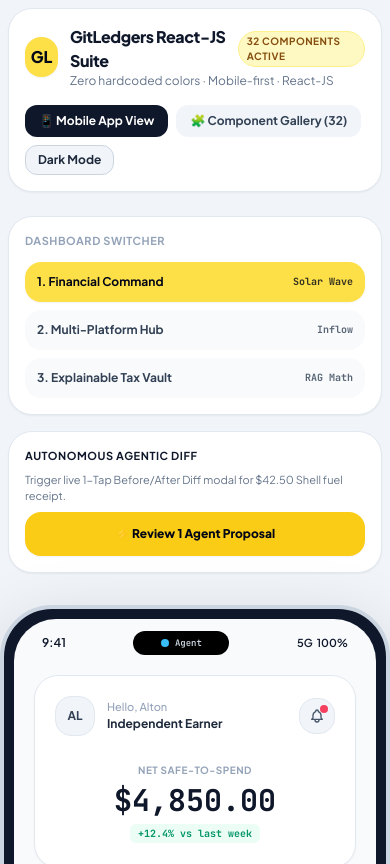
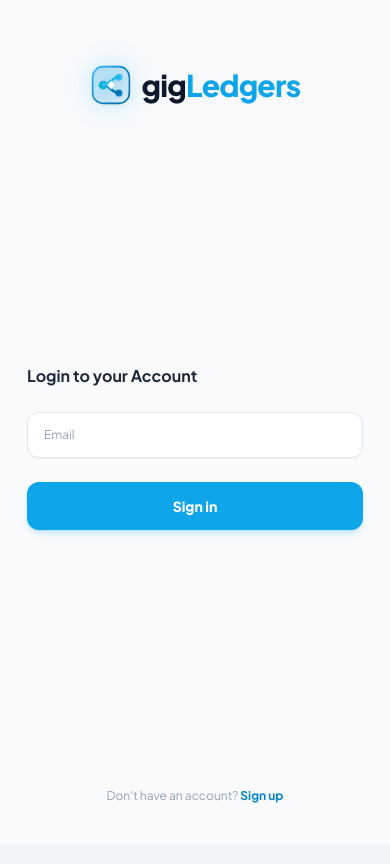
Before and after one commit to KukrejaNidhi/gigLedger-frontend, a React (Vite) app: page / in a window 390 px wide. Shown: the top 864 px of the page. Built offline with nearby package versions, Linux system fonts and the light colour scheme.

Commit message:
feat(app): integrate splash boot screen, auth flow, and mobile dashboard

```diff
--- a/src/App.jsx
+++ b/src/App.jsx
@@ -1,4 +1,5 @@
-import React, { useState } from 'react';
+import React, { useState, useEffect } from 'react';
+import { LogOut } from 'lucide-react';
 import {
   HatchedBenchmarkBarChart,
   TorusHaloDial,
@@ -28,12 +29,22 @@ import {
   StandardToastNotification,
   ThemeToggleSwitch,
   BottomNavigationDock,
+  GitLedgersLogo,
+  SplashScreen,
+  LoginPage,
+  RegisterPage,
 } from './components/index.js';
+import { storage } from './utils/storage.js';
 
 export default function App() {
-  const [isDarkMode, setIsDarkMode] = useState(false);
-  const [viewMode, setViewMode] = useState('app');
-  const [activeDashboard, setActiveDashboard] = useState('command');
+  const [showSplash, setShowSplash] = useState(true);
+  const [isDarkMode, setIsDarkMode] = useState(() => storage.getThemePref());
+  const [currentUser, setCurrentUser] = useState(() => {
+    const session = storage.getAuthSession();
+    return session ? session.user : null;
+  });
+  const [authMode, setAuthMode] = useState('login'); // 'login' | 'register'
+  const [activeDashboard, setActiveDashboard] = useState('command'); // 'command' | 'platforms' | 'taxvault'
   const [isDiffOpen, setIsDiffOpen] = useState(false);
   const [toast, setToast] = useState({
     open: false,
@@ -42,15 +53,26 @@ export default function App() {
     type: 'info',
   });
 
-  const toggleTheme = () => {
-    setIsDarkMode(!isDarkMode);
-    if (!isDarkMode) {
+  // Apply dark mode class to document root on mount & change
+  useEffect(() => {
+    if (isDarkMode) {
       document.documentElement.classList.add('dark');
-      showToast('Obsidian Dark Mode Active', 'Refined non-neon matte slate theme engaged.', 'info');
     } else {
       document.documentElement.classList.remove('dark');
-      showToast('Solar Minimal Light Mode Active', 'Clean white canvas with solar yellow palette.', 'info');
     }
+    storage.setThemePref(isDarkMode);
+  }, [isDarkMode]);
+
+  const toggleTheme = () => {
+    setIsDarkMode(prev => {
+      const next = !prev;
+      if (next) {
+        showToast('Obsidian Dark Mode', 'Refined matte slate theme engaged.', 'info');
+      } else {
+        showToast('Solar Minimal Light Mode', 'Clean white canvas with electric sky palette.', 'info');
+      }
+      return next;
+    });
   };
 
   const showToast = (title, message, type = 'info') => {
@@ -60,112 +82,128 @@ export default function App() {
     }, 4000);
   };
 
+  const handleLoginSuccess = (user) => {
+    setCurrentUser(user);
+    showToast('Session Verified', `Authenticated as ${user.name || user.email}. Welcome!`, 'success');
+  };
+
+  const handleRegisterSuccess = (newUser) => {
+    setCurrentUser(newUser);
+    showToast('Account Ready', `Welcome to gigLedgers, ${newUser.firstName || newUser.name}!`, 'success');
+  };
+
+  const handleLogout = () => {
+    const userName = currentUser?.firstName || currentUser?.name || 'User';
+    storage.clearAuthSession();
+    setCurrentUser(null);
+    setAuthMode('login');
+    showToast('Signed Out', `Goodbye ${userName}. Your 2FA session has been securely ended.`, 'info');
+  };
+
   return (
-    <div className={`min-h-screen ${isDarkMode ? 'dark bg-slate-950 text-slate-100' : 'bg-slate-100 text-slate-800'} font-sans p-2 sm:p-6 flex flex-col items-center transition-colors duration-300`}>
+    <div className={`min-h-screen w-full ${isDarkMode ? 'dark bg-[#0D1117] text-slate-100' : 'bg-[#F8FAFC] text-slate-800'} font-sans p-0 m-0 flex flex-col items-center justify-start transition-colors duration-300`}>
 
-      {/* Top Controller Bar */}
-      <header className="w-full max-w-6xl mb-6 bg-white dark:bg-slate-900 p-4 rounded-3xl border border-slate-200 dark:border-slate-800 flex flex-col md:flex-row items-center justify-between gap-4 shadow-sm">
-        <div className="flex items-center gap-3">
-          <div className="w-10 h-10 rounded-2xl bg-yellow-300 text-slate-950 flex items-center justify-center font-extrabold text-base shadow-sm">
-            GL
+      {/* 1. OPENING BOOTING SPLASH SCREEN (Dynamic Theme & Kinetic Typography Bouncing) */}
+      {showSplash && (
+        <SplashScreen
+          isDarkMode={isDarkMode}
+          onComplete={() => setShowSplash(false)}
+          duration={2200}
+        />
+      )}
+
+      {/* 2. MAIN APP CONTENT (MOBILE-FIRST EDGE-TO-EDGE) */}
+      <main className="w-full max-w-md mx-auto min-h-screen flex flex-col p-0 m-0">
+
+        {/* VIEW 1: AUTHENTICATION FLOW (LANDS ON LOGIN PAGE BY DEFAULT) */}
+        {!currentUser ? (
+          <div className="w-full min-h-screen flex flex-col p-0 m-0 animate-fadeIn">
+            {authMode === 'login' ? (
+              <LoginPage
+                onLoginSuccess={handleLoginSuccess}
+                onNavigateToRegister={() => setAuthMode('register')}
+                onShowToast={showToast}
+              />
+            ) : (
+              <RegisterPage
+                onRegisterSuccess={handleRegisterSuccess}
+                onNavigateToLogin={() => setAuthMode('login')}
+                onShowToast={showToast}
+              />
+            )}
           </div>
-          <div>
+        ) : (
+          /* VIEW 2: AUTHENTICATED MOBILE APP DASHBOARD */
+          <div className="w-full min-h-screen p-4 pb-20 space-y-4 animate-fadeIn bg-[#F8FAFC] dark:bg-[#0D1117]">
+
+            {/* App Internal Header with User Profile, Theme Switcher & Logout */}
+            <div className="w-full bg-white dark:bg-[#161B22] p-3.5 rounded-2xl border border-[#E2E8F0] dark:border-[#30363D] flex items-center justify-between shadow-sm">
               <div className="flex items-center gap-2">
-              <h1 className="text-base font-extrabold text-slate-900 dark:text-white tracking-tight">GitLedgers React-JS Suite</h1>
-              <span className="px-2 py-0.5 rounded-full bg-yellow-100 dark:bg-yellow-950/60 text-yellow-800 dark:text-yellow-300 text-[10px] font-bold uppercase tracking-wider border border-yellow-200 dark:border-yellow-800/60">
-                32 Components Active
-              </span>
-            </div>
-            <p className="text-xs text-slate-500 dark:text-slate-400">Zero hardcoded colors · Mobile-first · React-JS</p>
-          </div>
+                <GitLedgersLogo size="sm" showTagline={false} />
               </div>
 
-        <div className="flex flex-wrap items-center gap-2">
+              <div className="flex items-center gap-2">
+                <div className="flex items-center gap-1.5 px-2.5 py-1 rounded-xl bg-slate-100 dark:bg-slate-800 border border-slate-200 dark:border-slate-700 text-xs">
+                  <span className="w-2 h-2 rounded-full bg-emerald-500 animate-pulse"></span>
+                  <span className="font-bold text-slate-800 dark:text-slate-200">{currentUser.firstName || currentUser.name || 'Active'}</span>
+                </div>
+                <ThemeToggleSwitch isDarkMode={isDarkMode} onToggle={toggleTheme} />
                 <button
-            onClick={() => setViewMode('app')}
-            className={`px-3.5 py-2 rounded-xl text-xs font-bold transition ${viewMode === 'app' ? 'bg-slate-900 dark:bg-white text-white dark:text-slate-900' : 'bg-slate-100 dark:bg-slate-800 text-slate-700 dark:text-slate-300'}`}
+                  onClick={handleLogout}
+                  className="p-2 rounded-xl bg-rose-50 dark:bg-rose-950/40 hover:bg-rose-100 dark:hover:bg-rose-900/60 text-rose-600 dark:text-rose-400 border border-rose-200 dark:border-rose-800/60 transition"
+                  title="Sign Out"
                 >
-            📱 Mobile App View
-          </button>
-          <button
-            onClick={() => setViewMode('gallery')}
-            className={`px-3.5 py-2 rounded-xl text-xs font-bold transition ${viewMode === 'gallery' ? 'bg-slate-900 dark:bg-white text-white dark:text-slate-900' : 'bg-slate-100 dark:bg-slate-800 text-slate-700 dark:text-slate-300'}`}
-          >
-            🧩 Component Gallery (32)
-          </button>
-          <ThemeToggleSwitch isDarkMode={isDarkMode} onToggle={toggleTheme} />
-        </div>
-      </header>
-
-      {/* VIEW 1: Mobile Simulator View */}
-      {viewMode === 'app' ? (
-        <main className="w-full max-w-6xl flex flex-col lg:flex-row gap-8 items-center justify-center">
-
-          {/* Left: 3-Dashboard Navigator */}
-          <div className="w-full lg:w-80 space-y-4">
-            <div className="bg-white dark:bg-slate-900 p-4 rounded-3xl border border-slate-200 dark:border-slate-800 space-y-3 shadow-sm">
-              <div className="text-[11px] font-bold uppercase tracking-wider text-slate-400">Dashboard Switcher</div>
-              <div className="grid grid-cols-1 gap-2 text-xs">
-                <button
-                  onClick={() => setActiveDashboard('command')}
-                  className={`text-left p-3 rounded-2xl font-bold flex items-center justify-between transition ${activeDashboard === 'command' ? 'bg-yellow-300 text-slate-950 shadow-sm' : 'bg-slate-50 dark:bg-slate-800 text-slate-700 dark:text-slate-300'}`}
-                >
-                  <span>1. Financial Command</span>
-                  <span className="text-[10px] font-mono opacity-80">Solar Wave</span>
-                </button>
-                <button
-                  onClick={() => setActiveDashboard('platforms')}
-                  className={`text-left p-3 rounded-2xl font-bold flex items-center justify-between transition ${activeDashboard === 'platforms' ? 'bg-yellow-300 text-slate-950 shadow-sm' : 'bg-slate-50 dark:bg-slate-800 text-slate-700 dark:text-slate-300'}`}
-                >
-                  <span>2. Multi-Platform Hub</span>
-                  <span className="text-[10px] font-mono opacity-80">Inflow</span>
-                </button>
-                <button
-                  onClick={() => setActiveDashboard('taxvault')}
-                  className={`text-left p-3 rounded-2xl font-bold flex items-center justify-between transition ${activeDashboard === 'taxvault' ? 'bg-yellow-300 text-slate-950 shadow-sm' : 'bg-slate-50 dark:bg-slate-800 text-slate-700 dark:text-slate-300'}`}
-                >
-                  <span>3. Explainable Tax Vault</span>
-                  <span className="text-[10px] font-mono opacity-80">RAG Math</span>
+                  <LogOut className="w-4 h-4" />
                 </button>
               </div>
             </div>
 
-            <div className="bg-white dark:bg-slate-900 p-4 rounded-3xl border border-slate-200 dark:border-slate-800 space-y-2 text-xs shadow-sm">
-              <div className="font-bold text-slate-900 dark:text-white uppercase tracking-wider text-[11px]">Autonomous Agentic Diff</div>
-              <p className="text-[11px] text-slate-500 dark:text-slate-400">Trigger live 1-Tap Before/After Diff modal for $42.50 Shell fuel receipt.</p>
-              <SolarActionButton label="⚡ Review 1 Agent Proposal" onClick={() => setIsDiffOpen(true)} />
-            </div>
+            {/* Dashboard Navigation Tabs in Sky Blue */}
+            <div className="w-full bg-white dark:bg-[#161B22] p-1.5 rounded-2xl border border-[#E2E8F0] dark:border-[#30363D] flex items-center justify-between gap-1 text-xs shadow-sm overflow-x-auto no-scrollbar">
+              <button
+                onClick={() => setActiveDashboard('command')}
+                className={`flex-1 py-2 px-2.5 rounded-xl font-bold whitespace-nowrap text-center transition ${
+                  activeDashboard === 'command'
+                    ? 'bg-sky-500 text-white shadow-sm font-extrabold'
+                    : 'text-slate-600 dark:text-slate-400 hover:bg-slate-100 dark:hover:bg-slate-800'
+                }`}
+              >
+                1. Command
+              </button>
+              <button
+                onClick={() => setActiveDashboard('platforms')}
+                className={`flex-1 py-2 px-2.5 rounded-xl font-bold whitespace-nowrap text-center transition ${
+                  activeDashboard === 'platforms'
+                    ? 'bg-sky-500 text-white shadow-sm font-extrabold'
+                    : 'text-slate-600 dark:text-slate-400 hover:bg-slate-100 dark:hover:bg-slate-800'
+                }`}
+              >
+                2. Inflow
+              </button>
+              <button
+                onClick={() => setActiveDashboard('taxvault')}
+                className={`flex-1 py-2 px-2.5 rounded-xl font-bold whitespace-nowrap text-center transition ${
+                  activeDashboard === 'taxvault'
+                    ? 'bg-sky-500 text-white shadow-sm font-extrabold'
+                    : 'text-slate-600 dark:text-slate-400 hover:bg-slate-100 dark:hover:bg-slate-800'
+                }`}
+              >
+                3. Tax Vault
+              </button>
             </div>
 
-          {/* Center Phone Frame */}
-          <div className="relative w-[390px] h-[834px] bg-slate-900 dark:bg-black rounded-[52px] p-[10px] shadow-[0_20px_70px_rgba(0,0,0,0.15)] dark:shadow-[0_25px_80px_rgba(0,0,0,0.85)] border-[4px] border-slate-300 dark:border-slate-800 flex flex-col justify-between overflow-hidden">
-            <div className="relative w-full h-full bg-slate-50 dark:bg-slate-950 text-slate-800 dark:text-slate-100 rounded-[42px] overflow-hidden flex flex-col justify-between select-none">
-
-              {/* Dynamic Island Status Bar */}
-              <div className="absolute top-0 left-0 right-0 z-50 flex justify-between items-center px-7 pt-3 pb-1 text-xs font-semibold pointer-events-none text-slate-900 dark:text-white">
-                <span>9:41</span>
-                <div className="w-24 h-6 bg-black rounded-full mx-auto flex items-center justify-center gap-1.5">
-                  <span className="w-2 h-2 rounded-full bg-sky-400"></span>
-                  <span className="text-[9px] text-slate-300 font-mono">Agent</span>
-                </div>
-                <div className="flex items-center gap-1 text-[11px]">
-                  <span>5G</span>
-                  <span>100%</span>
-                </div>
-              </div>
-
-              {/* DASHBOARD 1: COMMAND */}
+            {/* DASHBOARD 1: FINANCIAL COMMAND */}
             {activeDashboard === 'command' && (
-                <div className="flex-1 overflow-y-auto no-scrollbar pt-14 px-5 pb-24 space-y-4">
+              <div className="space-y-4 animate-fadeIn">
                 <HeroCommandHeader
-                    userName="Alton"
+                  userName={currentUser.firstName || currentUser.name || 'Earner'}
                   balance="$4,850.00"
                   onNotificationClick={() => showToast('Approaching Q3 Tax Deadline', 'Due September 15. Reserve ready: $1,120.00', 'alert')}
                 />
 
                 <div className="grid grid-cols-2 gap-3">
                   <PastelWaveCard variant="sky" title="Gross Inflow" amount="↑ $5,200.00" />
-                    <PastelWaveCard variant="yellow" title="Tax Reserve" amount="$1,120.00" />
+                  <PastelWaveCard variant="steel" title="Tax Reserve" amount="$1,120.00" />
                 </div>
 
                 <SegmentedLiquiditySlider safeCash="$3,730.00" safePercent={65} taxPercent={23} expensePercent={12} variant="sky" />
@@ -178,24 +216,23 @@ export default function App() {
 
                 <HatchedBenchmarkBarChart variant="sky" />
 
-                  <div className="space-y-2">
-                    <div className="text-[10px] font-bold uppercase tracking-wider text-slate-400 px-1">Recent Activity</div>
+                <div className="bg-white dark:bg-[#161B22] p-4 rounded-2xl border border-[#E2E8F0] dark:border-[#30363D] space-y-2.5 shadow-sm">
+                  <div className="text-[10px] font-bold uppercase tracking-wider text-slate-400">Recent Transactions</div>
                   <TransactionItemRow platformName="Uber Driver Direct Deposit" amount="+$1,120.00" isIncome={true} logoLetter="UBER" />
                   <TransactionItemRow platformName="Shell Gas Station #2041" amount="-$42.50" isIncome={false} tagText="Sched C" logoLetter="GAS" />
                 </div>
               </div>
             )}
 
-              {/* DASHBOARD 2: PLATFORMS */}
+            {/* DASHBOARD 2: PLATFORMS / INFLOW */}
             {activeDashboard === 'platforms' && (
-                <div className="flex-1 overflow-y-auto no-scrollbar pt-14 px-5 pb-24 space-y-4">
-                  <div className="flex items-center justify-between">
-                    <button onClick={() => setActiveDashboard('command')} className="w-8 h-8 rounded-full bg-white dark:bg-slate-900 border border-slate-200 dark:border-slate-800 flex items-center justify-center text-slate-500">←</button>
-                    <h2 className="text-sm font-bold">Multi-Platform Inflow</h2>
-                    <div className="w-8"></div>
+              <div className="space-y-4 animate-fadeIn">
+                <div className="flex items-center justify-between bg-white dark:bg-[#161B22] p-4 rounded-2xl border border-[#E2E8F0] dark:border-[#30363D] shadow-sm">
+                  <h2 className="text-sm font-bold">Multi-Platform Inflow Hub</h2>
+                  <span className="text-xs font-mono font-bold text-[#38BDF8]">Live Sync</span>
                 </div>
 
-                  <PlatformSwitcherTabs variant="yellow" />
+                <PlatformSwitcherTabs variant="sky" />
 
                 <ShiftCalendarStrip variant="sky" />
 
@@ -209,11 +246,10 @@ export default function App() {
 
             {/* DASHBOARD 3: TAX VAULT */}
             {activeDashboard === 'taxvault' && (
-                <div className="flex-1 overflow-y-auto no-scrollbar pt-14 px-5 pb-24 space-y-4">
-                  <div className="flex items-center justify-between">
-                    <button onClick={() => setActiveDashboard('command')} className="w-8 h-8 rounded-full bg-white dark:bg-slate-900 border border-slate-200 dark:border-slate-800 flex items-center justify-center text-slate-500">←</button>
+              <div className="space-y-4 animate-fadeIn">
+                <div className="flex items-center justify-between bg-white dark:bg-[#161B22] p-4 rounded-2xl border border-[#E2E8F0] dark:border-[#30363D] shadow-sm">
                   <h2 className="text-sm font-bold">Explainable Tax Vault</h2>
-                    <span className="text-xs font-bold text-sky-500 font-mono">Q3 2024</span>
+                  <span className="text-xs font-bold text-[#38BDF8] font-mono">Q3 2024</span>
                 </div>
 
                 <TaxLiabilityCard liabilityAmount="$1,120.00" variant="coral" />
@@ -231,7 +267,8 @@ export default function App() {
               </div>
             )}
 
-              {/* Bottom Nav Dock */}
+            {/* Floating Mobile Bottom Dock */}
+            <div className="fixed bottom-0 left-0 right-0 max-w-md mx-auto z-40">
               <BottomNavigationDock
                 activeTab={activeDashboard}
                 onTabChange={(tab) => {
@@ -239,66 +276,12 @@ export default function App() {
                   else setActiveDashboard(tab);
                 }}
               />
+            </div>
 
           </div>
-          </div>
+        )}
 
       </main>
-      ) : (
-        /* VIEW 2: 32-COMPONENT REFERENCE GALLERY */
-        <section className="w-full max-w-6xl space-y-8 pb-12">
-
-          <div className="bg-white dark:bg-slate-900 p-6 rounded-3xl border border-slate-200 dark:border-slate-800 shadow-sm space-y-2">
-            <h2 className="text-xl font-extrabold text-slate-900 dark:text-white">32 Custom React-JS Components Reference</h2>
-            <p className="text-xs text-slate-500 dark:text-slate-400">
-              Each component below is live, responsive, and accepts custom <code className="text-sky-500 font-mono">variant</code>, <code className="text-sky-500 font-mono">className</code>, and spread props.
-            </p>
-          </div>
-
-          {/* Section 1: Charts */}
-          <div className="space-y-3">
-            <h3 className="text-sm font-bold uppercase tracking-wider text-slate-400">1. Financial Visualizations & Charts</h3>
-            <div className="grid grid-cols-1 md:grid-cols-2 lg:grid-cols-3 gap-4">
-              <HatchedBenchmarkBarChart variant="sky" />
-              <TorusHaloDial variant="sky" />
-              <SegmentedLiquiditySlider variant="sky" />
-              <PastelWaveCard variant="sky" title="Gross Inflow Wave" amount="$5,200.00" />
-              <MultiPlatformDonutGauge />
-              <TaxWaterfallFlow variant="coral" />
-            </div>
-          </div>
-
-          {/* Section 2: Hero & Bento */}
-          <div className="space-y-3">
-            <h3 className="text-sm font-bold uppercase tracking-wider text-slate-400">2. Hero & Metric Bento Containers</h3>
-            <div className="grid grid-cols-1 md:grid-cols-2 lg:grid-cols-3 gap-4">
-              <HeroCommandHeader userName="Sarah" balance="$5,120.00" />
-              <MetricBentoGrid />
-              <ShiftCalendarStrip variant="yellow" />
-            </div>
-          </div>
-
-          {/* Section 3: Agentic AI */}
-          <div className="space-y-3">
-            <h3 className="text-sm font-bold uppercase tracking-wider text-slate-400">3. Agentic AI & Human-in-the-Loop</h3>
-            <div className="grid grid-cols-1 md:grid-cols-2 gap-4">
-              <AgentStatusPill onReviewClick={() => setIsDiffOpen(true)} variant="coral" />
-              <AgentSubtaskRail />
-            </div>
-          </div>
-
-          {/* Section 4: Scanner & Documents */}
-          <div className="space-y-3">
-            <h3 className="text-sm font-bold uppercase tracking-wider text-slate-400">4. Receipt Intelligence & Scanner</h3>
-            <div className="grid grid-cols-1 md:grid-cols-2 lg:grid-cols-3 gap-4">
-              <CameraViewfinderOverlay />
-              <ExtractedEntityCard onConfirm={() => showToast('Receipt Saved', '$42.50 added to ledger.', 'success')} />
-              <DeductionQuickAdder onSelectCategory={(c) => showToast('Category Selected', `Classified under ${c}`, 'info')} />
-            </div>
-          </div>
-
-        </section>
-      )}
 
       {/* 1-Tap Diff Approval Modal */}
       <DiffInspectorModal
@@ -310,7 +293,7 @@ export default function App() {
         }}
       />
 
-      {/* Toast Alert */}
+      {/* Global Toast Notification */}
       <StandardToastNotification
         isOpen={toast.open}
         title={toast.title}
--- /dev/null
+++ b/src/components/auth/index.js
@@ -0,0 +1,6 @@
+export * from './GitLedgersLogo.jsx';
+export * from './SplashScreen.jsx';
+export * from './OtpVerification.jsx';
+export * from './SocialAuthButtons.jsx';
+export * from './LoginPage.jsx';
+export * from './RegisterPage.jsx';
--- a/src/components/index.js
+++ b/src/components/index.js
@@ -9,3 +9,4 @@ export * from './tax/Tax.jsx';
 export * from './transactions/Transactions.jsx';
 export * from './scanner/Scanner.jsx';
 export * from './primitives/Primitives.jsx';
+export * from './auth/index.js';
```
Lines whose indentation alone changed are shown as unchanged.
